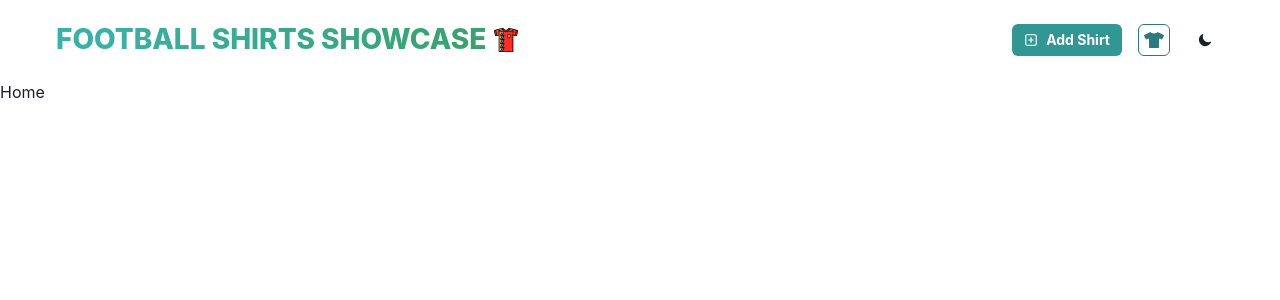
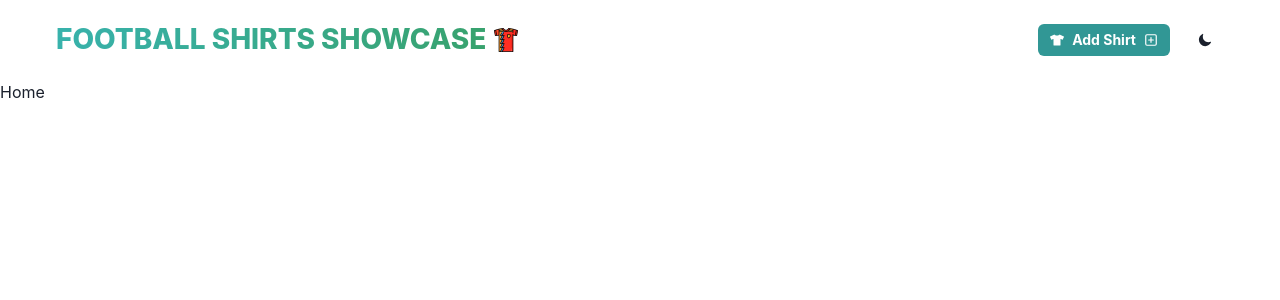
Before and after one commit to DMould123/ShirtHub, a React (Vite) app in the folder frontend/: page / in a window 1280 px wide. Shown: the top 300 px of the page. Built offline with nearby package versions, Linux system fonts and the light colour scheme.

Commit message:
Replaced collection link with Add Shirt button using T-shirt icon

```diff
--- a/frontend/src/components/Navbar.jsx
+++ b/frontend/src/components/Navbar.jsx
@@ -8,11 +8,11 @@ import {
   IconButton
 } from '@chakra-ui/react'
 import { Link } from 'react-router-dom'
-import { PlusSquareIcon } from '@chakra-ui/icons'
+import { FaTshirt } from 'react-icons/fa'
 import { IoMoon } from 'react-icons/io5'
 import { LuSun } from 'react-icons/lu'
-import { FaTshirt } from 'react-icons/fa'
 import footballShirtIcon from '../assets/football-shirt.png'
+import { PlusSquareIcon } from '@chakra-ui/icons'
 
 const Navbar = () => {
   const { colorMode, toggleColorMode } = useColorMode()
@@ -47,7 +47,8 @@ const Navbar = () => {
         <HStack spacing={4} alignItems="center">
           <Link to="/create">
             <Button
-              leftIcon={<PlusSquareIcon />}
+              leftIcon={<FaTshirt />}
+              rightIcon={<PlusSquareIcon />}
               variant="solid"
               colorScheme="teal"
               size="sm"
@@ -56,18 +57,6 @@ const Navbar = () => {
             >
               Add Shirt
             </Button>
-          </Link>
-
-          <Link to="/collection">
-            <IconButton
-              icon={<FaTshirt />}
-              colorScheme="teal"
-              variant="outline"
-              aria-label="Your Collection"
-              size="sm"
-              fontSize="20px"
-              _hover={{ color: 'green.500' }}
-            />
           </Link>
 
           <Button onClick={toggleColorMode} size="sm" variant="ghost">
```
